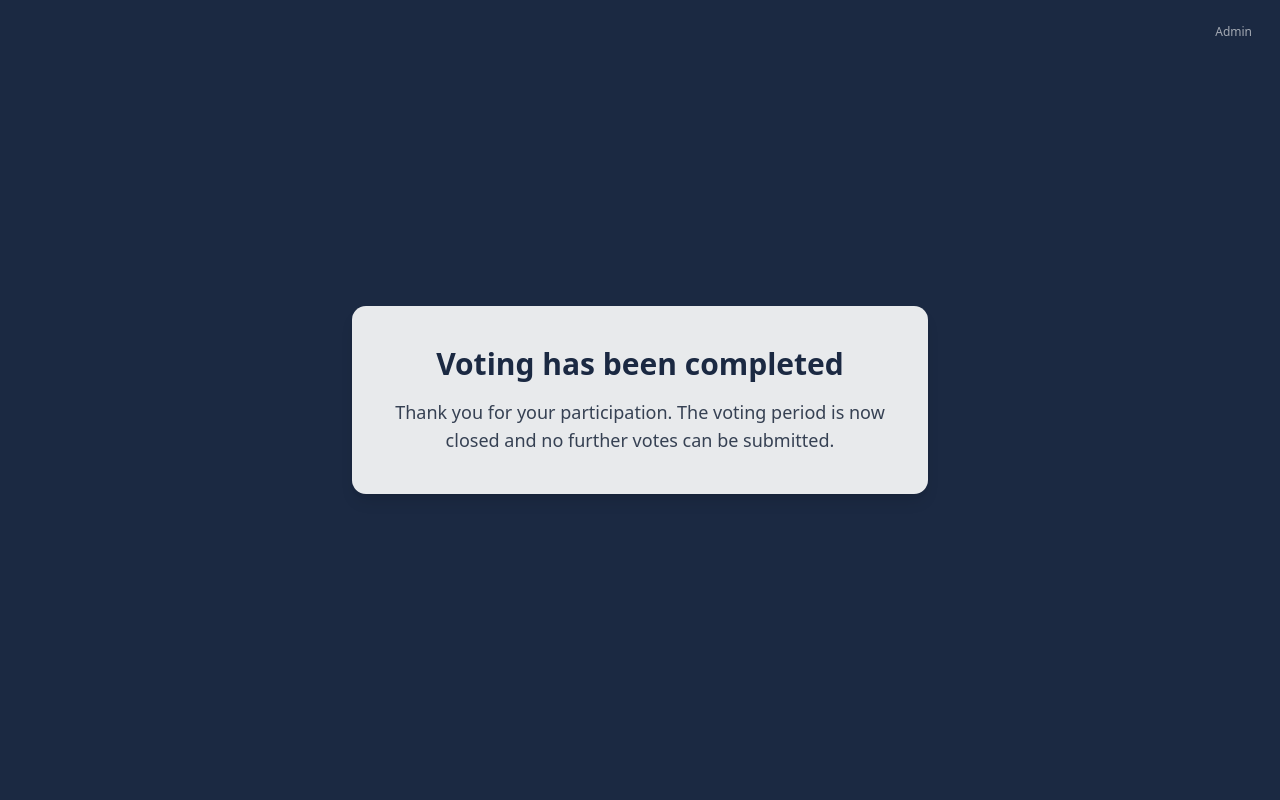
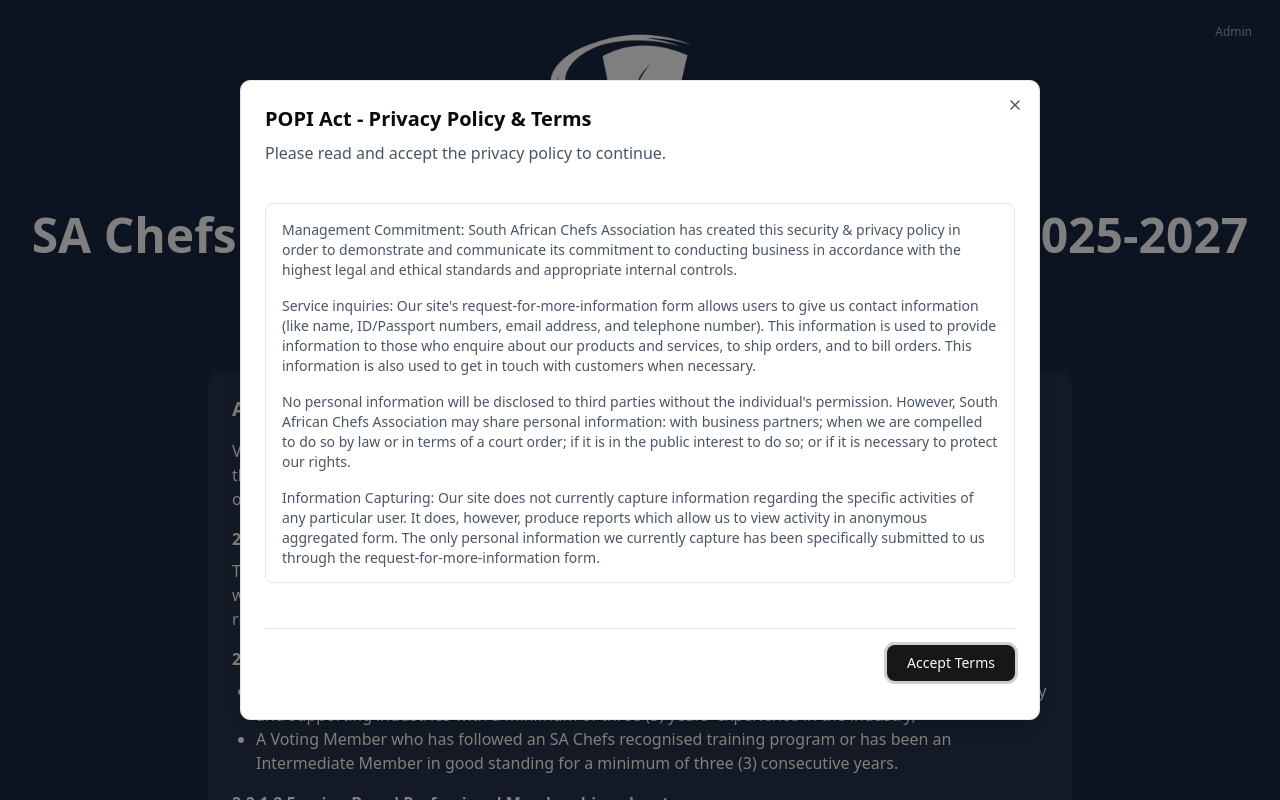
Before and after one commit to Angus2510/-SA-Chefs-Association, a Next.js app: page / in a window 1280 px wide. Shown: the top 800 px of the page. Built offline with nearby package versions, Linux system fonts and the light colour scheme.

Commit message:
feat: Revise voting page layout and functionality to include voting rules and admin access

```diff
--- a/app/page.tsx
+++ b/app/page.tsx
@@ -1,195 +1,38 @@
-// "use client";
-// import Image from "next/image";
-// import { useState } from "react";
-// import Link from "next/link";
-// import MembershipForm from "@/components/membership-form";
-// import ProfileCardDemo from "@/components/profile-card-demo";
-// import TermsDialog from "@/components/terms-dialog";
-// import { SubmitVoteButton } from "@/components/submitButton";
-// import { Button } from "@/components/ui/button";
-// interface MembershipDetails {
-//   name: string;
-//   idNumber: string;
-//   membershipNumber: string;
-//   membershipCategory: string;
-//   email: string;
-//   region: string;
-// }
-// export default function Home() {
-//   const [selectedVotes, setSelectedVotes] = useState<string[]>([]);
-//   const [membershipDetails, setMembershipDetails] = useState<MembershipDetails>({
-//     name: "",
-//     idNumber: "",
-//     membershipNumber: "",
-//     membershipCategory: "professional",
-//     email: "",
-//     region: "gauteng",
-//   });
-//   return (
-//     <div className="min-h-screen bg-[#1b2942] pb-12">
-//       <TermsDialog />
-//       {/* Header */}
-//       <header className="py-8 relative">
-//         {/* Discreet Admin Button */}
-//         <div className="absolute top-4 right-4">
-//           <Link href="/admin">
-//             <Button
-//               variant="ghost"
-//               size="sm"
-//               className="text-white/60 hover:text-white hover:bg-white/10 text-xs"
-//             >
-//               Admin
-//             </Button>
-//           </Link>
-//         </div>
-//         <Image
-//           src="/SA-chefs-logo-white.png"
-//           alt="SA Chefs Association Logo"
-//           width={200}
-//           height={200}
-//           className="mx-auto"
-//           priority
-//         />
-//         <h1 className="text-2xl sm:text-3xl md:text-4xl lg:text-5xl font-bold text-center my-8 text-white px-4">
-//           SA Chefs Association - Board of Directors 2025-2027 Voting Form
-//         </h1>
-//       </header>
-//       {/* Voting Rules Section */}
-//       <section className="max-w-4xl mx-auto px-4 mb-8 text-white">
-//         <div className="rounded-xl p-6 shadow-lg bg-white/5">
-//           <h2 className="text-xl font-bold mb-4">
-//             As per the rules of the Association:
-//           </h2>
-//           <p className="mb-4">
-//             Voting members may vote only in the election of national officers
-//             and all other business on the agenda at the Annual General Meeting
-//             (AGM). All other business requiring the vote of members is vested in
-//             the Board of SA Chefs.
-//           </p>
-//           <h3 className="font-bold mt-4 mb-2">2.2.1 Voting Members</h3>
-//           <p className="mb-4">
-//             The following shall form part of the Voting Members categories and
-//             shall be designated by the name below, without creating a separate
-//             class in each instance. Members below in good standing* shall have
-//             full voting rights.
-//           </p>
-//           <div className="space-y-4">
-//             <div>
-//               <h4 className="font-bold">
-//                 2.2.1.1 Professional Membership sub-category
-//               </h4>
-//               <ul className="list-disc pl-6 mt-2">
-//                 <li>
-//                   A Voting Member who falls within the sub-category of being a
-//                   professional membership of the hospitality and supporting
-//                   industries with a minimum of three (3) years&apos; experience
-//                   in the industry;
-//                 </li>
-//                 <li>
-//                   A Voting Member who has followed an SA Chefs recognised
-//                   training program or has been an Intermediate Member in good
-//                   standing for a minimum of three (3) consecutive years.
-//                 </li>
-//               </ul>
-//             </div>
-//             <div>
-//               <h4 className="font-bold">
-//                 2.2.1.2 Foreign Based Professional Membership sub-category
-//               </h4>
-//               <ul className="list-disc pl-6 mt-2">
-//                 <li>
-//                   A Voting Member who falls within the sub-category of being a
-//                   professional member of the hospitality and supporting
-//                   industries with a minimum of three (3) years&apos; experience
-//                   in the industry, who resides outside the republic of South
-//                   Africa;
-//                 </li>
-//                 <li>
-//                   A Voting Member who has followed an SA Chefs recognised
-//                   training program or has been part of the Intermediate
-//                   Membership sub-category.
-//                 </li>
-//               </ul>
-//             </div>
-//             <div>
-//               <h4 className="font-bold">
-//                 2.2.1.3 Intermediate Membership sub-category
-//               </h4>
-//               <ul className="list-disc pl-6 mt-2">
-//                 <li>
-//                   A Voting Member who has not yet obtained three (3) years&apos;
-//                   professional experience in hospitality and supporting
-//                   industries shall be categorised as qualifying for Intermediate
-//                   Membership.
-//                 </li>
-//                 <li>
-//                   After three (3) consecutive years of membership in good
-//                   standing*, an application may be made by Voting Members
-//                   qualifying for SA Chefs Professional Membership.
-//                 </li>
-//               </ul>
-//             </div>
-//           </div>
-//           <div className="mt-6 p-4 bg-amber-500/10 border border-amber-500/30 rounded-lg">
-//             <p className="text-lg font-bold text-amber-400 mb-2">
-//               Election Information:
-//             </p>
-//             <p className="text-white mb-2">
-//               • <strong>6 seats</strong> are up for election on the Board of
-//               Directors
-//             </p>
-//             <p className="text-white mb-4">
-//               • Each member may cast up to <strong>6 votes</strong> (minimum 2
-//               votes required)
-//             </p>
-//           </div>
-//           <p className="mt-6 text-lg font-bold text-amber-400">
-//             Voting is open from 10/07/25 until 26/07/25 - No votes will be
-//             counted after the closing date
-//           </p>
-//         </div>
-//       </section>
-//       {/* Membership Form Section */}
-//       <section className="mb-12">
-//         <MembershipForm
-//           membershipDetails={membershipDetails}
-//           setMembershipDetails={setMembershipDetails}
-//         />
-//       </section>
-//       {/* Voting Section */}
-//       <section className="mb-12">
-//         <h3 className="text-xl sm:text-2xl md:text-3xl font-bold text-center my-8 text-white px-4">
-//           Mark your Vote for the Candidates of your Choice
-//           <span className="block text-sm sm:text-lg text-gray-300 mt-2">
-//             (Select a minimum of 2 and up to 6 candidates)
-//           </span>
-//         </h3>
-//         <ProfileCardDemo
-//           selectedVotes={selectedVotes}
-//           setSelectedVotes={setSelectedVotes}
-//         />
-//       </section>
-//       {/* Submit Button Section */}
-//       <section className="max-w-4xl mx-auto px-4">
-//         <div className="w-full flex justify-center">
-//           <SubmitVoteButton
-//             selectedVotes={selectedVotes}
-//             membershipDetails={membershipDetails}
-//           />
-//         </div>
-//       </section>
-//     </div>
-//   );
-// }
-
+"use client";
+import Image from "next/image";
+import { useState } from "react";
 import Link from "next/link";
+import MembershipForm from "@/components/membership-form";
+import ProfileCardDemo from "@/components/profile-card-demo";
+import TermsDialog from "@/components/terms-dialog";
+import { SubmitVoteButton } from "@/components/submitButton";
 import { Button } from "@/components/ui/button";
-
+interface MembershipDetails {
+  name: string;
+  idNumber: string;
+  membershipNumber: string;
+  membershipCategory: string;
+  email: string;
+  region: string;
+}
 export default function Home() {
-  // Voting is closed, show message only
+  const [selectedVotes, setSelectedVotes] = useState<string[]>([]);
+  const [membershipDetails, setMembershipDetails] = useState<MembershipDetails>(
+    {
+      name: "",
+      idNumber: "",
+      membershipNumber: "",
+      membershipCategory: "professional",
+      email: "",
+      region: "gauteng",
+    }
+  );
   return (
-    <div className="min-h-screen flex items-center justify-center bg-[#1b2942] relative">
-      {/* Admin Button */}
+    <div className="min-h-screen bg-[#1b2942] pb-12">
+      <TermsDialog />
+      {/* Header */}
+      <header className="py-8 relative">
+        {/* Discreet Admin Button */}
         <div className="absolute top-4 right-4">
           <Link href="/admin">
             <Button
@@ -201,15 +44,174 @@ export default function Home() {
             </Button>
           </Link>
         </div>
-      <div className="bg-white/90 rounded-xl shadow-lg p-10 max-w-xl w-full text-center">
-        <h1 className="text-3xl font-bold text-[#1b2942] mb-4">
-          Voting has been completed
+        <Image
+          src="/SA-chefs-logo-white.png"
+          alt="SA Chefs Association Logo"
+          width={200}
+          height={200}
+          className="mx-auto"
+          priority
+        />
+        <h1 className="text-2xl sm:text-3xl md:text-4xl lg:text-5xl font-bold text-center my-8 text-white px-4">
+          SA Chefs Association - Board of Directors 2025-2027 Voting Form
         </h1>
-        <p className="text-lg text-gray-700">
-          Thank you for your participation. The voting period is now closed and
-          no further votes can be submitted.
+      </header>
+      {/* Voting Rules Section */}
+      <section className="max-w-4xl mx-auto px-4 mb-8 text-white">
+        <div className="rounded-xl p-6 shadow-lg bg-white/5">
+          <h2 className="text-xl font-bold mb-4">
+            As per the rules of the Association:
+          </h2>
+          <p className="mb-4">
+            Voting members may vote only in the election of national officers
+            and all other business on the agenda at the Annual General Meeting
+            (AGM). All other business requiring the vote of members is vested in
+            the Board of SA Chefs.
+          </p>
+          <h3 className="font-bold mt-4 mb-2">2.2.1 Voting Members</h3>
+          <p className="mb-4">
+            The following shall form part of the Voting Members categories and
+            shall be designated by the name below, without creating a separate
+            class in each instance. Members below in good standing* shall have
+            full voting rights.
+          </p>
+          <div className="space-y-4">
+            <div>
+              <h4 className="font-bold">
+                2.2.1.1 Professional Membership sub-category
+              </h4>
+              <ul className="list-disc pl-6 mt-2">
+                <li>
+                  A Voting Member who falls within the sub-category of being a
+                  professional membership of the hospitality and supporting
+                  industries with a minimum of three (3) years&apos; experience
+                  in the industry;
+                </li>
+                <li>
+                  A Voting Member who has followed an SA Chefs recognised
+                  training program or has been an Intermediate Member in good
+                  standing for a minimum of three (3) consecutive years.
+                </li>
+              </ul>
+            </div>
+            <div>
+              <h4 className="font-bold">
+                2.2.1.2 Foreign Based Professional Membership sub-category
+              </h4>
+              <ul className="list-disc pl-6 mt-2">
+                <li>
+                  A Voting Member who falls within the sub-category of being a
+                  professional member of the hospitality and supporting
+                  industries with a minimum of three (3) years&apos; experience
+                  in the industry, who resides outside the republic of South
+                  Africa;
+                </li>
+                <li>
+                  A Voting Member who has followed an SA Chefs recognised
+                  training program or has been part of the Intermediate
+                  Membership sub-category.
+                </li>
+              </ul>
+            </div>
+            <div>
+              <h4 className="font-bold">
+                2.2.1.3 Intermediate Membership sub-category
+              </h4>
+              <ul className="list-disc pl-6 mt-2">
+                <li>
+                  A Voting Member who has not yet obtained three (3) years&apos;
+                  professional experience in hospitality and supporting
+                  industries shall be categorised as qualifying for Intermediate
+                  Membership.
+                </li>
+                <li>
+                  After three (3) consecutive years of membership in good
+                  standing*, an application may be made by Voting Members
+                  qualifying for SA Chefs Professional Membership.
+                </li>
+              </ul>
+            </div>
+          </div>
+          <div className="mt-6 p-4 bg-amber-500/10 border border-amber-500/30 rounded-lg">
+            <p className="text-lg font-bold text-amber-400 mb-2">
+              Election Information:
+            </p>
+            <p className="text-white mb-2">
+              • <strong>6 seats</strong> are up for election on the Board of
+              Directors
+            </p>
+            <p className="text-white mb-4">
+              • Each member may cast up to <strong>6 votes</strong> (minimum 2
+              votes required)
             </p>
           </div>
+          <p className="mt-6 text-lg font-bold text-amber-400">
+            Voting is open from 10/07/25 until 26/07/25 - No votes will be
+            counted after the closing date
+          </p>
+        </div>
+      </section>
+      {/* Membership Form Section */}
+      <section className="mb-12">
+        <MembershipForm
+          membershipDetails={membershipDetails}
+          setMembershipDetails={setMembershipDetails}
+        />
+      </section>
+      {/* Voting Section */}
+      <section className="mb-12">
+        <h3 className="text-xl sm:text-2xl md:text-3xl font-bold text-center my-8 text-white px-4">
+          Mark your Vote for the Candidates of your Choice
+          <span className="block text-sm sm:text-lg text-gray-300 mt-2">
+            (Select a minimum of 2 and up to 6 candidates)
+          </span>
+        </h3>
+        <ProfileCardDemo
+          selectedVotes={selectedVotes}
+          setSelectedVotes={setSelectedVotes}
+        />
+      </section>
+      {/* Submit Button Section */}
+      <section className="max-w-4xl mx-auto px-4">
+        <div className="w-full flex justify-center">
+          <SubmitVoteButton
+            selectedVotes={selectedVotes}
+            membershipDetails={membershipDetails}
+          />
+        </div>
+      </section>
     </div>
   );
 }
+
+// import Link from "next/link";
+// import { Button } from "@/components/ui/button";
+
+// export default function Home() {
+//   // Voting is closed, show message only
+//   return (
+//     <div className="min-h-screen flex items-center justify-center bg-[#1b2942] relative">
+//       {/* Admin Button */}
+//       <div className="absolute top-4 right-4">
+//         <Link href="/admin">
+//           <Button
+//             variant="ghost"
+//             size="sm"
+//             className="text-white/60 hover:text-white hover:bg-white/10 text-xs"
+//           >
+//             Admin
+//           </Button>
+//         </Link>
+//       </div>
+//       <div className="bg-white/90 rounded-xl shadow-lg p-10 max-w-xl w-full text-center">
+//         <h1 className="text-3xl font-bold text-[#1b2942] mb-4">
+//           Voting has been completed
+//         </h1>
+//         <p className="text-lg text-gray-700">
+//           Thank you for your participation. The voting period is now closed and
+//           no further votes can be submitted.
+//         </p>
+//       </div>
+//     </div>
+//   );
+// }
```
Lines whose indentation alone changed are shown as unchanged.
